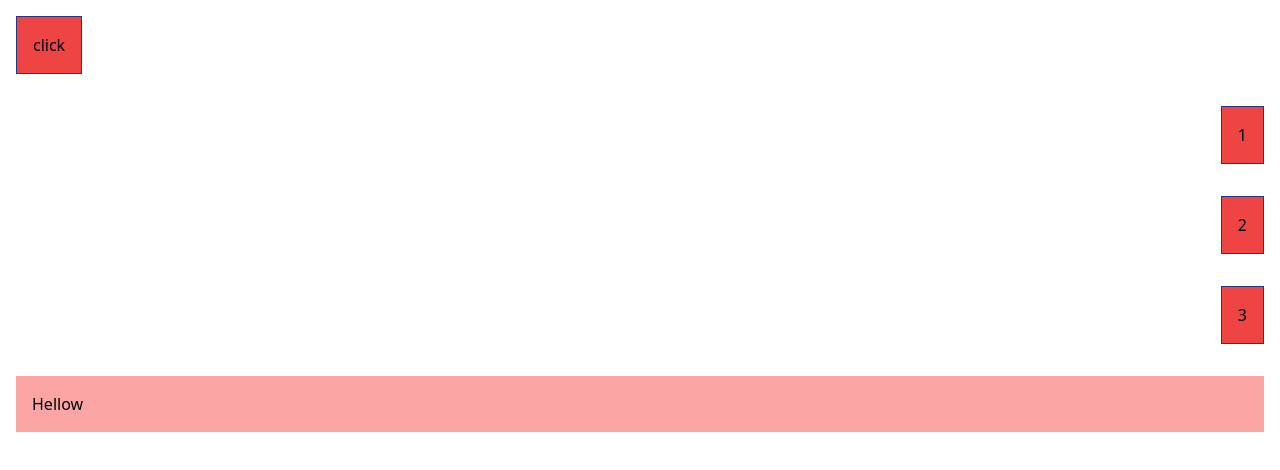
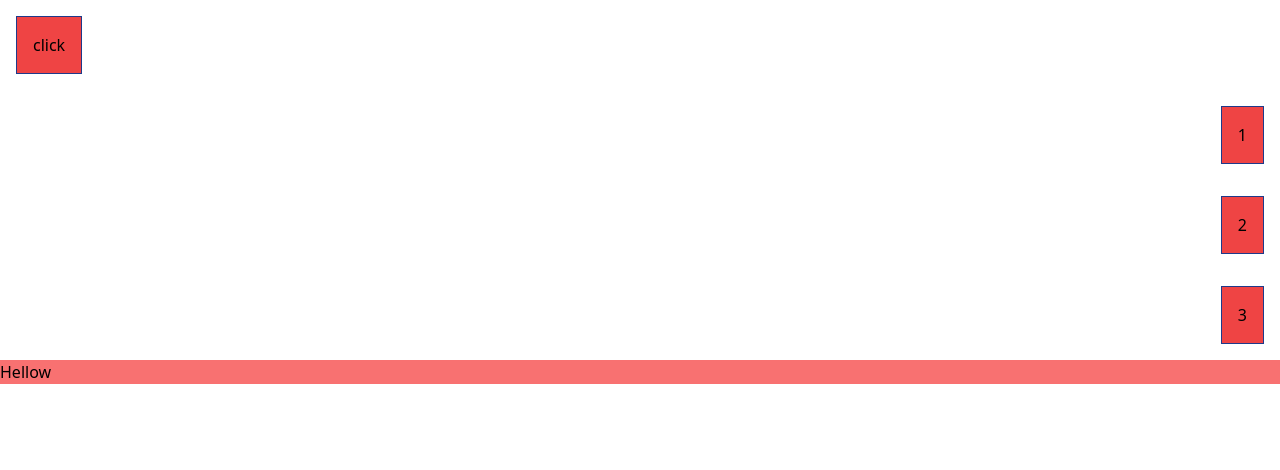
Before and after one commit to shefat26/tailwind-practice, a website: page build/index.html in a window 1280 px wide. Drawn offline with nearby package versions, Linux system fonts and the light colour scheme.

```diff
--- a/build/index.html
+++ b/build/index.html
@@ -21,7 +21,7 @@
     <div class=" bg-red-500 p-4 m-4 border border-blue-900 ">3</div>
   </div>
 
-  <div class="bg-red-300 p-4 m-4">Hellow</div>
+  <div class="bg-red-400">Hellow</div>
 
 </body>
 </html>
```
Also changed, not shown: 1 other file.
